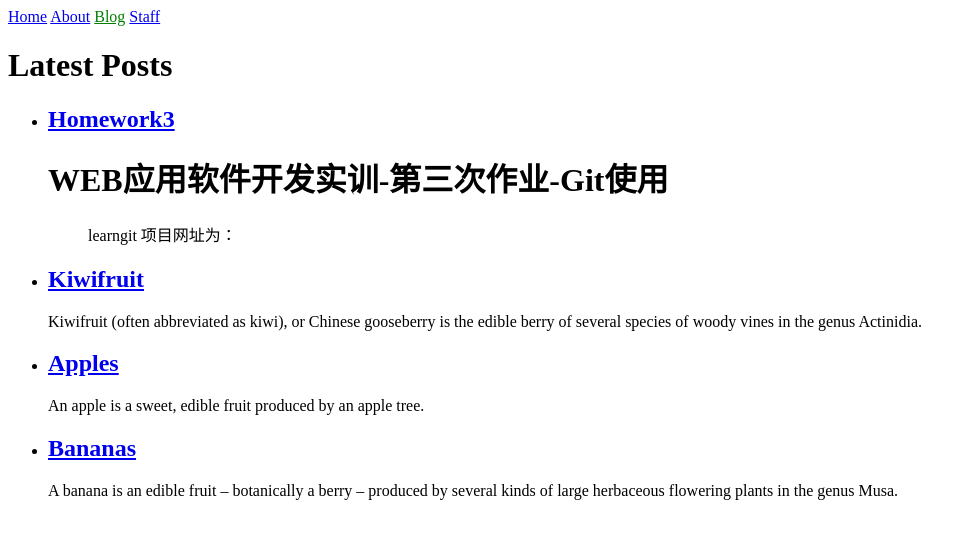
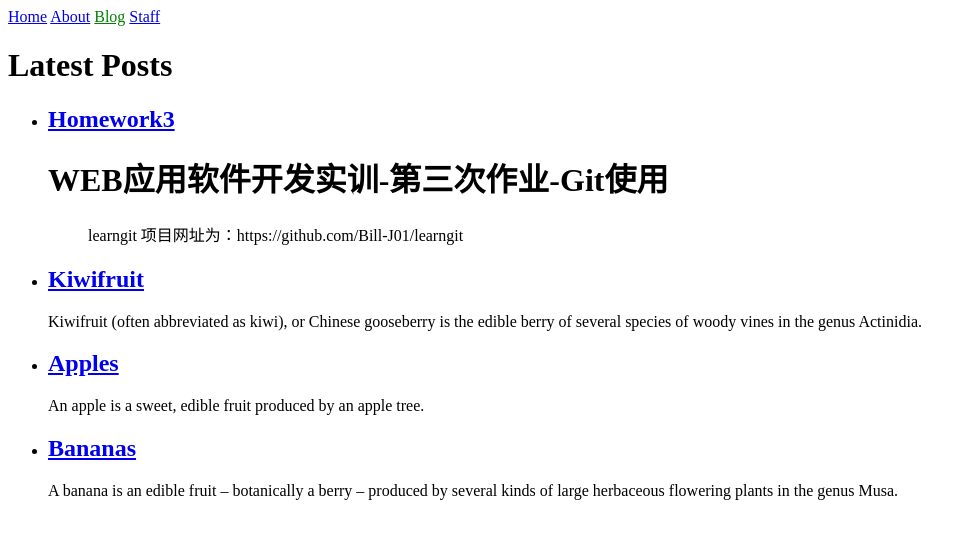
Before and after one commit to Bill-J01/Bill-J01.github.io, a Jekyll site: the page built from blog.html, in a window 1280 px wide. Shown: the top 539 px of the page, without its empty margins (0-972 px from the left). Built offline with Jekyll 4.4.1, drawn with Linux system fonts in a browser that asks for light colours; part of the change alters nothing that is shown.

Commit message:
Update 2021-5-23-Homework3.md

```diff
--- a/_posts/2021-5-23-Homework3.md
+++ b/_posts/2021-5-23-Homework3.md
@@ -3,7 +3,7 @@ layout: post
 author: Bill
 ---
 # WEB应用软件开发实训-第三次作业-Git使用
-> learngit 项目网址为：
+> learngit 项目网址为：https://github.com/Bill-J01/learngit
 
 ## 一、必做部分
 
```
